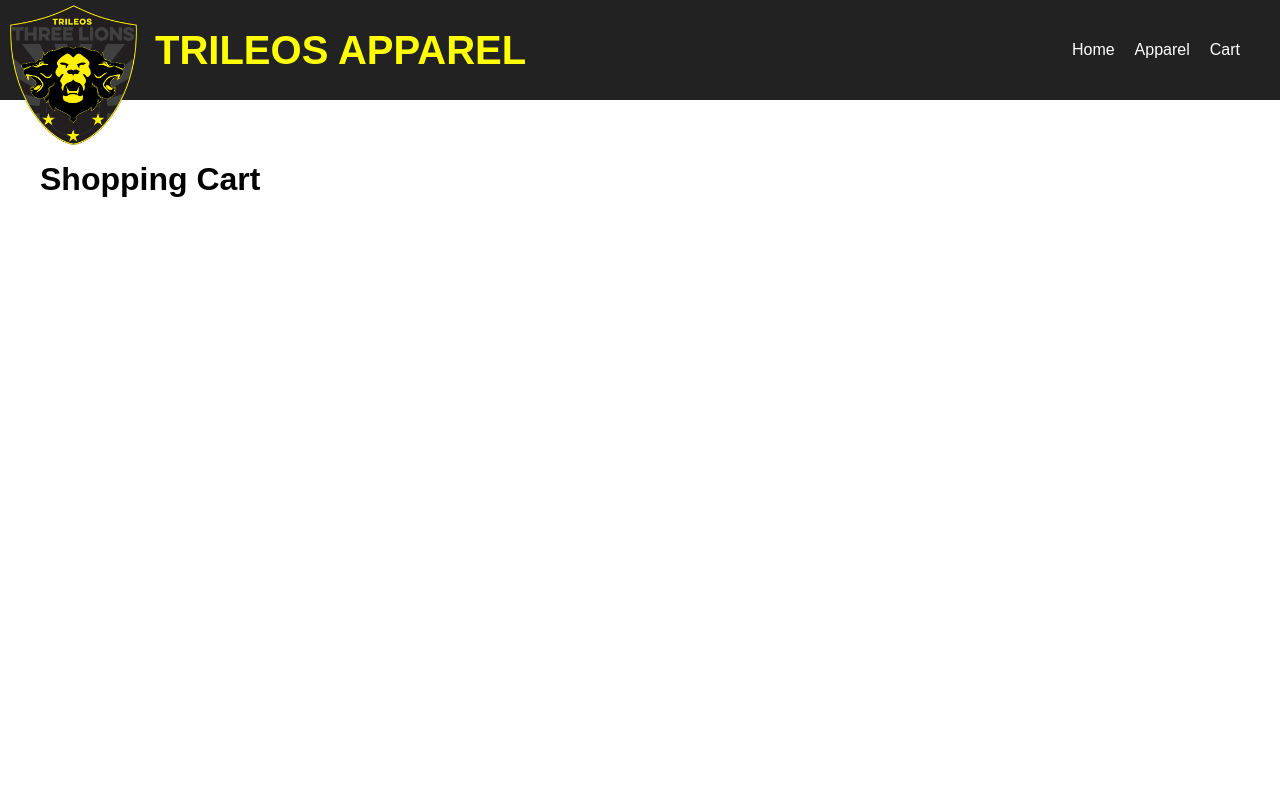
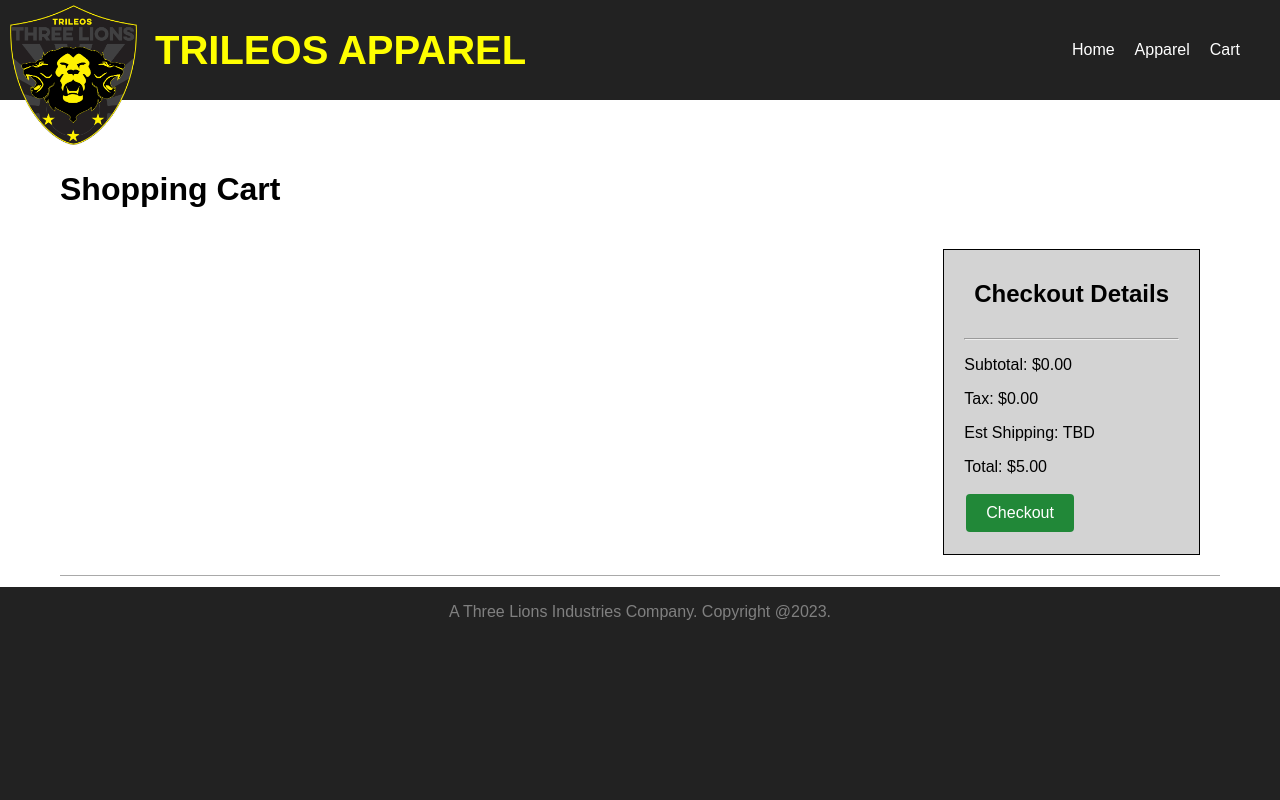
Before and after one commit to JimmyJr77/trileos, a React (Create React App) app: page /cart in a window 1280 px wide. Shown: the top 800 px of the page. Built offline with nearby package versions, Linux system fonts and the light colour scheme.

Commit message:
created basic cart functionality. still need advanced cart functionality to edit, delete, and modify cart.

```diff
--- a/src/components/Cart.js
+++ b/src/components/Cart.js
@@ -1,21 +1,53 @@
 import React from 'react';
+import CartItem from './CartItem';
 import {
   CartContainer,
+  CartContainerStyled,
   CartTitle,
-  // CartItemContainer
+  SubTotalsContainer,
+  Subtotal,
+  Tax,
+  Shipping,
+  Total,
+  CheckoutButton,
+  CheckoutDetailsBox,
+  CheckoutTitle,
+  CartItemsContainer
 } from '../styles/CartStyles';
 
 const Cart = ({ cartItems }) => {
+  const subtotal = cartItems.reduce((acc, item) => acc + item.product.price * item.quantity, 0);
+  const tax = subtotal * 0.07;
+  const estimatedShipping = 5;
+  const total = subtotal + tax + estimatedShipping;
+
   return (
     <CartContainer>
       <CartTitle>Shopping Cart</CartTitle>
-          <ul>
-            {cartItems.map((item, index) => (
-              <li key={index}>
-                Product: {item.product}, Quantity: {item.quantity}, Size: {item.size}, Color: {item.color}
-              </li>
-            ))}
-          </ul>
+      <CartContainerStyled>
+        <CartItemsContainer>
+          {cartItems.map((item, index) => (
+            <CartItem key={index} item={item} />
+          ))}
+        </CartItemsContainer>
+          <SubTotalsContainer>
+            <CheckoutDetailsBox>
+              <CheckoutTitle>Checkout Details</CheckoutTitle>
+              <hr />
+
+              {cartItems.map((item, index) => (
+                <p key={index}>
+                  {item.quantity}X {item.product.name}: ${item.product.price * item.quantity}
+                </p>
+              ))}
+              <Subtotal>Subtotal: ${subtotal.toFixed(2)}</Subtotal>
+              <Tax>Tax: ${tax.toFixed(2)}</Tax>
+              <Shipping>Est Shipping: TBD</Shipping>
+              <Total>Total: ${total.toFixed(2)}</Total>
+              <CheckoutButton>Checkout</CheckoutButton>
+            </CheckoutDetailsBox>
+          </SubTotalsContainer>
+      </CartContainerStyled>
     </CartContainer>
   );
 };
--- /dev/null
+++ b/src/components/CartItem.js
@@ -0,0 +1,28 @@
+import React from 'react';
+import {
+  CartItemContainer,
+  ItemDetails,
+  ItemName,
+  ItemSize,
+  ItemColor,
+  UnitCost,
+  Quantity,
+  ItemSubTotal,
+} from '../styles/CartItemStyles';
+
+const CartItem = ({ item }) => {
+  return (
+    <CartItemContainer>
+      <ItemDetails>
+        <ItemName>{item.product.name}</ItemName>
+        <ItemSize>Size: {item.size}</ItemSize>
+        <ItemColor>Color: {item.color}</ItemColor>
+        <UnitCost>Unit Cost: ${item.product.price}</UnitCost>
+        <Quantity>Quantity: {item.quantity}</Quantity>
+        <ItemSubTotal>Sub-total: ${item.product.price * item.quantity}</ItemSubTotal>
+      </ItemDetails>
+    </CartItemContainer>
+  );
+};
+
+export default CartItem;
--- a/src/components/ProductContainer.js
+++ b/src/components/ProductContainer.js
@@ -27,14 +27,13 @@ function ProductContainer({ product, addToCart }) {
       return;
     }
     const cartItem = {
-      product: selectedProduct.name,
+      product: selectedProduct, // Pass the entire product object
       quantity: selectedQuantity,
       size: selectedSize,
       color: selectedProduct.colors[selectedColorIndex],
     };
     addToCart(cartItem);
-  };
-
+  }
 
   const nextImage = () => {
     setActiveImageIndex((prevIndex) => (prevIndex + 1) % selectedProduct.imageUrl.length);
--- /dev/null
+++ b/src/styles/CartItemStyles.js
@@ -0,0 +1,38 @@
+import styled from 'styled-components';
+
+export const CartItemContainer = styled.div`
+  /* Style for cart item container */
+  border-bottom: 1px solid black;
+`;
+
+export const ItemImage = styled.div`
+  /* Style for item image */
+`;
+
+export const ItemDetails = styled.div`
+  /* Style for item details */
+`;
+
+export const ItemName = styled.h3`
+  /* Style for item name */
+`;
+
+export const ItemSize = styled.p`
+  /* Style for item size */
+`;
+
+export const ItemColor = styled.p`
+  /* Style for item color */
+`;
+
+export const UnitCost = styled.p`
+  /* Style for unit cost */
+`;
+
+export const Quantity = styled.p`
+  /* Style for quantity */
+`;
+
+export const ItemSubTotal = styled.p`
+  /* Style for item sub-total */
+`;
--- a/src/styles/CartStyles.js
+++ b/src/styles/CartStyles.js
@@ -1,22 +1,94 @@
 import styled from 'styled-components';
 
 export const CartContainer = styled.div`
-  background-color: white;
-  color: black;
-  height: 100vh;
-  padding: 40px;
+    padding: 10px 60px;
+    background-color: white;
+    color: black;
 `;
 
-export const CartTitle = styled.h2`
-  font-size: 2em;
-  margin-top: 20px;
-  font-weight: bold;
+export const CartTitle = styled.h1`
+    margin-top: 60px;
 `;
 
-export const CartItemContainer = styled.div`
-  border-bottom: 1px solid black;
+export const CartContainerStyled = styled.div`
+    display: flex;
+    justify-content: space-between;
+    border-bottom: 1px solid darkgrey;
+    padding: 20px;
+
+    @media (max-width: 900px) {
+      flex-direction: column-reverse;
+      align-items: center;
+    }
+`;
+
+
+export const CartItemsContainer = styled.div`
+flex: 1;
+padding: 20px;
+
+@media (max-width: 900px) {
+  width: 100%;
+}
 `;
 
 export const SubTotalsContainer = styled.div`
-  border-left: 1px solid black;
+
 `;
+
+export const Subtotal = styled.p`
+
+`;
+
+export const Tax = styled.p`
+
+`;
+
+export const Shipping = styled.p`
+
+`;
+
+export const Total = styled.p`
+
+`;
+
+export const CheckoutButton = styled.button`
+  background-color: #218838;
+  border: none;
+  color: white;
+  padding: 10px 20px;
+  text-align: center;
+  text-decoration: none;
+  display: inline-block;
+  font-size: 16px;
+  margin: 2px 2px;
+  cursor: pointer;
+  border-radius: 4px;
+  &:hover {
+    background-color: #28a745;
+  }
+`;
+
+export const CheckoutDetailsBox = styled.div`
+  background-color: lightgrey;
+  border: 1px solid black;
+  padding: 20px;
+  text-align: left;
+`;
+
+export const CheckoutTitle = styled.h2`
+  color: black;
+  padding: 10px;
+  margin-top: 0;
+`;
+
+export const CheckoutContainer = styled.div`
+  flex: 1;
+  display: flex;
+  flex-direction: column;
+  align-items: center;
+  background-color: lightgrey;
+  padding: 20px;
+  border: 1px solid black;
+  text-align: center;
+`;
```
